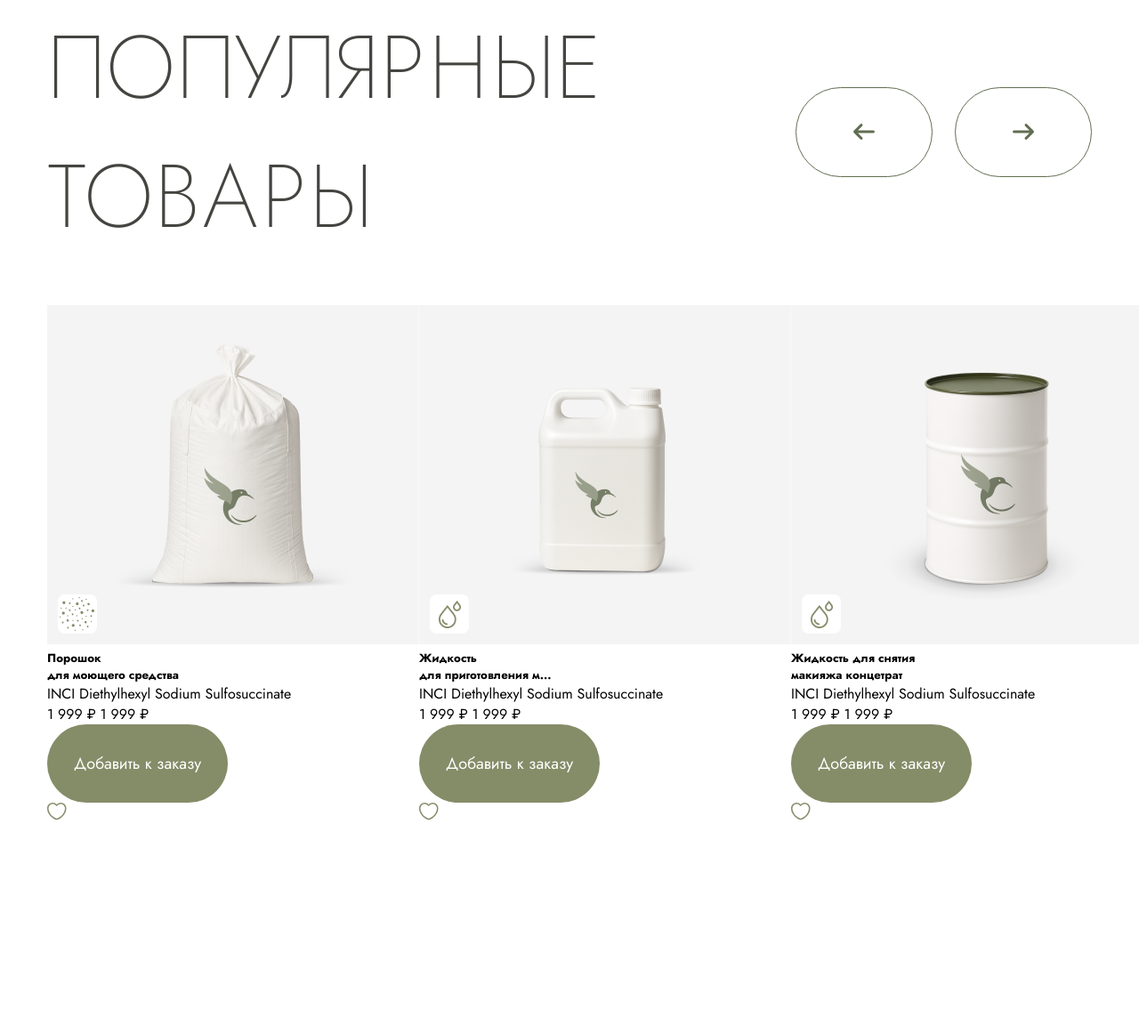
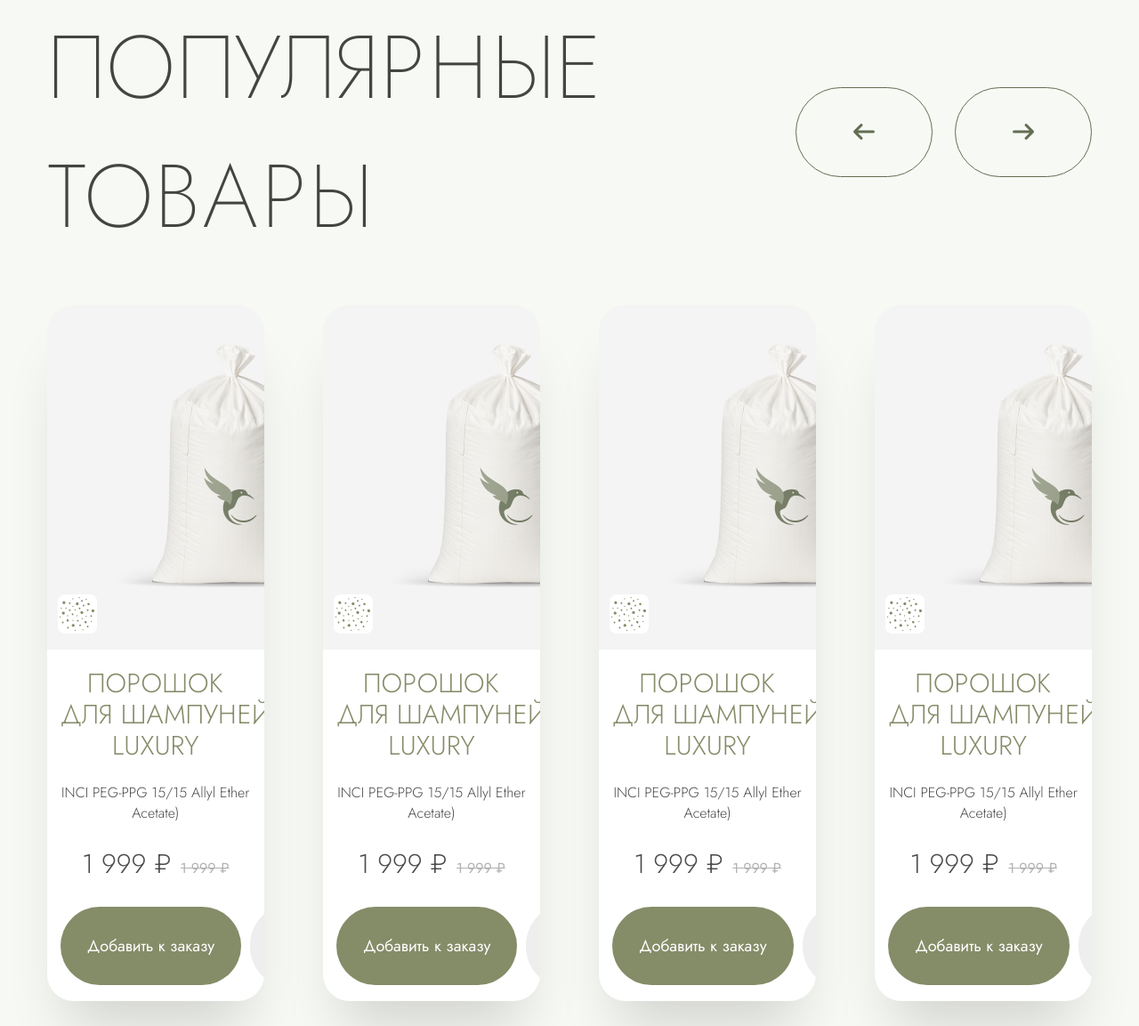
Before and after one commit to torgomyan01/cosmetic-via, a website: page home.html in a window 1280 px wide. Shown: the part 1330-2483 px from the top of the page at 89% size. Drawn offline with Linux system fonts and the light colour scheme.

Commit message:
Fix bugs

```diff
--- a/css/style.scss
+++ b/css/style.scss
@@ -142,7 +142,7 @@ a {
   font-size: 18px;
   font-weight: 400;
   color: white;
-  padding: 31px 30px;
+  padding: 31px 73px;
   cursor: pointer;
 
   &:hover {
@@ -166,7 +166,7 @@ a {
   font-size: 18px;
   font-weight: 400;
   color: #4B4B4B;
-  padding: 31px 30px;
+  padding: 31px 73px;
   cursor: pointer;
 
 
@@ -604,12 +604,15 @@ a {
 
 
 .block-top-header {
-  transform: translateY(-50%);
+  background: #F7F9F4;
+
   display: flex;
   justify-content: space-between;
   align-items: center;
 
+
   & .block {
+    transform: translateY(-50%);
     padding: 15px;
     background-color: white;
     width: calc(100% / 4 - 20px);
@@ -642,6 +645,7 @@ a {
 .block-popular-products {
   margin-top: -96px;
   padding: 0 53px;
+  background: #F7F9F4;
 
   &-top-block {
     display: flex;
@@ -708,7 +712,11 @@ a {
         transition: all 0.3s ease;
       }
 
-      &-content-des {
+      &-images {
+        background: #F5F4F4;
+      }
+
+      &-des {
         padding: 0 15px;
 
        & h5 {
@@ -735,7 +743,7 @@ a {
           color: #4B4B4B;
           font-weight: 300;
           text-align: center;
-
+          padding-bottom: 24px;
           & span {
             font-size: 16px;
             text-decoration: line-through;
@@ -751,7 +759,8 @@ a {
         display: flex;
         justify-content: space-between;
         align-items: center;
-        padding-top: 24px;
+
+        padding: 0 15px;
         padding-bottom: 15px;
         gap: 10px;
 
@@ -785,11 +794,13 @@ a {
 
 
 .block-description {
-  margin-top: 160px;
+  padding-top: 160px;
   display: flex;
   justify-content: space-between;
   align-items: center;
   gap: 45px;
+  background: #F7F9F4;
+
 
   @media (max-width: 650px) {
     flex-direction: column;
@@ -967,7 +978,7 @@ a {
     width: 480px;
     height: 57px;
     background: #EDEDED;
-    padding: 8px;
+    padding: 4px;
     border-radius: 4px;
 
     @media (max-width: 600px) {
@@ -1120,7 +1131,7 @@ a {
   background-position: center;
   background-repeat: no-repeat;
   width: 100%;
-  height: 1000px;
+  height: 578px;
   padding: 0 50px;
   margin-top: 120px;
   position: relative;
@@ -1142,6 +1153,10 @@ a {
     justify-content: space-between;
     align-items: center;
     padding-top: 30px;
+
+    &-logo {
+      width: 275px;
+    }
 
     @media (max-width: 1024px) {
       justify-content: center;
@@ -1317,14 +1332,25 @@ a {
         font-size: 15px;
         font-weight: 400;
         padding: 30px 0;
+        cursor: pointer;
 
         @media (max-width: 500px) {
           padding: 10px 0;
         }
       }
 
+      &-description-one {
+        color: white;
+        font-size: 15px;
+        font-weight: 400;
+        letter-spacing: -0.15px;
+        text-decoration-line: underline;
+        cursor: pointer;
+      } @media (max-width: 500px) {
+        padding: 10px 0;
+        }
+
+      }
 
     }
-
   }
-}
--- a/home.html
+++ b/home.html
@@ -153,51 +153,51 @@
                     </div>
                     </div>
             </div>
-            <div class="box">
-                <div class="images">
+            <div class="block-popular-products-content-box">
+                <div class="block-popular-products-content-box-images">
                     <img src="images/section2-img2.png" alt="">
                 </div>
-                <div class="content-des">
-                    <h5>Порошок <br> для моющего средства </h5>
-                    <p class="content-des-description"> INCI Diethylhexyl Sodium Sulfosuccinate</p>
-                    <p class="content-des-price">1 999 ₽ <span>1 999 ₽</span></p>
-                    <div class="content-des-kupit">
-                        <button class="btn-green content-des-kupit-btn">Добавить к заказу</button>
-                        <div class="content-des-kupit-heart">
+                <div class="block-popular-products-content-box-des">
+                    <h5>Порошок <br> для шампуней Luxury </h5>
+                    <p class="block-popular-products-content-box-des-description">INCI PEG-PPG 15/15 Allyl Ether Acetate)</p>
+                    <p class="block-popular-products-content-box-des-price">1 999 ₽ <span>1 999 ₽</span></p>
+                </div>
+                <div class="block-popular-products-content-box-kupit">
+                    <button class="btn-green block-popular-products-content-box-kupit-btn">Добавить к заказу</button>
+                    <div class="block-popular-products-content-box-kupit-heart">
                         <img src="images/icons/section2-heart.svg" alt="">
                     </div>
                     </div>
             </div>
+            <div class="block-popular-products-content-box">
+                <div class="block-popular-products-content-box-images">
+                    <img src="images/section2-img2.png" alt="">
                 </div>
-            <div class="box">
-                <div class="images">
-                    <img src="images/section2-img3.png" alt="">
+                <div class="block-popular-products-content-box-des">
+                    <h5>Порошок <br> для шампуней Luxury </h5>
+                    <p class="block-popular-products-content-box-des-description">INCI PEG-PPG 15/15 Allyl Ether Acetate)</p>
+                    <p class="block-popular-products-content-box-des-price">1 999 ₽ <span>1 999 ₽</span></p>
                 </div>
-                <div class="content-des">
-                    <h5>Жидкость <br> для приготовления м...</h5>
-                    <p class="content-des-description">INCI Diethylhexyl Sodium Sulfosuccinate</p>
-                    <p class="content-des-price">1 999 ₽ <span>1 999 ₽</span></p>
-                    <div class="content-des-kupit">
-                        <button class="btn-green content-des-kupit-btn">Добавить к заказу</button>
-                        <div class="content-des-kupit-heart">
+                <div class="block-popular-products-content-box-kupit">
+                    <button class="btn-green block-popular-products-content-box-kupit-btn">Добавить к заказу</button>
+                    <div class="block-popular-products-content-box-kupit-heart">
                         <img src="images/icons/section2-heart.svg" alt="">
                     </div>
                     </div>
             </div>
+            <div class="block-popular-products-content-box">
+                <div class="block-popular-products-content-box-images">
+                    <img src="images/section2-img2.png" alt="">
                 </div>
-            <div class="box">
-                <div class="images">
-                    <img src="images/section2-img4.png" alt="">
+                <div class="block-popular-products-content-box-des">
+                    <h5>Порошок <br> для шампуней Luxury </h5>
+                    <p class="block-popular-products-content-box-des-description">INCI PEG-PPG 15/15 Allyl Ether Acetate)</p>
+                    <p class="block-popular-products-content-box-des-price">1 999 ₽ <span>1 999 ₽</span></p>
                 </div>
-                <div class="content-des">
-                    <h5>Жидкость для снятия <br> макияжа концетрат</h5>
-                    <p class="content-des-description">INCI Diethylhexyl Sodium Sulfosuccinate</p>
-                    <p class="content-des-price">1 999 ₽ <span>1 999 ₽</span></p>
-                    <div class="content-des-kupit">
-                        <button class="btn-green content-des-kupit-btn">Добавить к заказу</button>
-                        <div class="content-des-kupit-heart">
+                <div class="block-popular-products-content-box-kupit">
+                    <button class="btn-green block-popular-products-content-box-kupit-btn">Добавить к заказу</button>
+                    <div class="block-popular-products-content-box-kupit-heart">
                         <img src="images/icons/section2-heart.svg" alt="">
-                        </div>
                     </div>
                     </div>
             </div>
@@ -423,7 +423,7 @@
         <div class="footer-bottom">
             <div class="footer-hr"></div>
             <div class="footer-bottom-content">
-                <p class="footer-bottom-content-description">Политика конфендициальности</p>
+                <p class="footer-bottom-content-description-one">Политика конфендициальности</p>
                 <p class="footer-bottom-content-description">All rights reserved 2025</p>
             </div>
         </div>
```
Also changed, not shown: css/style.css. Lines whose indentation alone changed are shown as unchanged.
